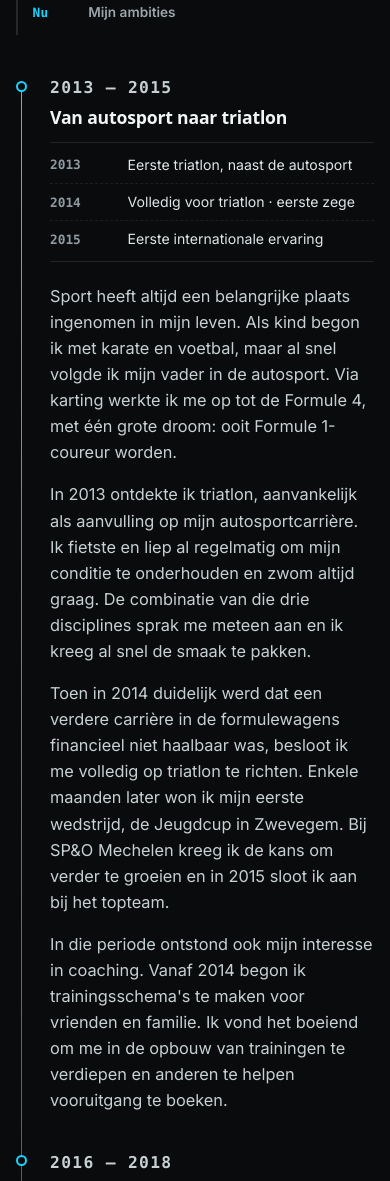
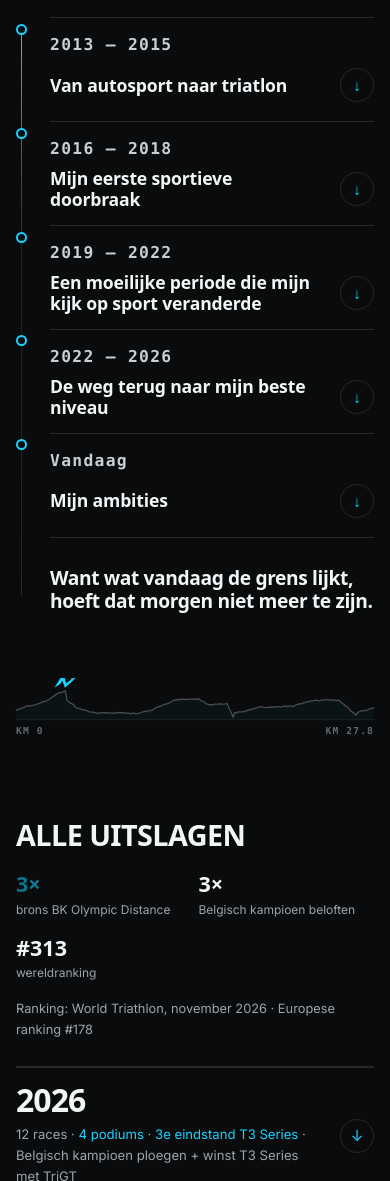
Before and after one commit to h8v6h2mmjz-eng/neal-website, a plain HTML site: page racing.html in a window 390 px wide. Shown: the part 1755-2936 px from the top of the page. Drawn offline with Linux system fonts and the light colour scheme; a web font is replaced by a local one.

Commit message:
Update stylesheet version to v18 and enhance mobile layout for improved responsiveness

```diff
--- a/coaching.html
+++ b/coaching.html
@@ -340,7 +340,7 @@
     .js .reveal { opacity: 1; transform: none; }
   }
 </style>
-<link rel="stylesheet" href="eigen.css?v=17">
+<link rel="stylesheet" href="eigen.css?v=18">
 </head>
 <body>
 
--- a/eigen.css
+++ b/eigen.css
@@ -197,3 +197,17 @@ a, button, summary, label, input, select, textarea { -webkit-tap-highlight-color
   header .nav:has(.nav-links a.keep) .brand .lw { display: none; }
   header .brand .lw { font-size: .6rem !important; }
 }
+
+/* Mobiel: scheidingslijnen (routelijnen) veel smaller zodat de pagina's korter worden */
+@media (max-width: 760px) {
+  .route-divider { height: 34px; margin: 4px auto 30px; }
+  .route-map { height: 30px; margin: 4px auto 30px; }
+  .route-divider .rd-mark { width: 22px; height: 11px; }
+  .route-map .rm-cp { width: 14px; height: 14px; padding: 4px !important; }
+  .route-map .rm-flag { width: 12px; height: 15px; }
+  .route-map .rm-road { stroke-width: 5; }
+  .route-divider .rd-km, .route-map .rm-lbl { bottom: -16px; }
+  /* Naam onderaan de pagina altijd op één regel naast het logo */
+  footer .brand { min-width: 0; }
+  footer .brand .lw { white-space: nowrap !important; max-width: none !important; }
+}
--- a/racing.html
+++ b/racing.html
@@ -167,6 +167,29 @@
   .lead-more:hover { text-decoration: underline; text-underline-offset: 4px; }
   @media (min-width: 900px) { .story-grid { grid-template-columns: .8fr 1.2fr; gap: 70px; align-items: start; } .story-head { position: sticky; top: 110px; max-height: calc(100vh - 120px); overflow-y: auto; } }
 
+  /* ---------- Mobiel: hoofdstukken en seizoenen inklappen (tik om te openen) ---------- */
+  .tik-kop { cursor: pointer; -webkit-user-select: none; user-select: none; }
+  .tik-kop:focus-visible { outline: 2px solid var(--accent); outline-offset: 4px; }
+  .tik-pijl { flex: none; display: inline-grid; place-items: center; width: 34px; height: 34px; border-radius: 50%; border: 1px solid var(--line); color: var(--accent); font-size: .95rem; transition: transform .3s var(--ease); }
+  .open > .tik-kop .tik-pijl, .open > h3.tik-kop .tik-pijl { transform: rotate(180deg); }
+  /* Hoofdstukken */
+  .chapter.inklap { padding: 14px 0; border-top: 1px solid var(--line); }
+  .chapter.inklap + .chapter.inklap { margin-top: 0; }
+  .chapter.inklap:last-of-type { border-bottom: 1px solid var(--line); }
+  .chapter.inklap .tl-yr { margin-bottom: .3rem; }
+  .chapter.inklap h3 { display: flex; justify-content: space-between; align-items: center; gap: 1rem; margin-bottom: 0; min-height: 44px; }
+  .chapter.inklap.open h3 { margin-bottom: .9rem; }
+  .chapter.inklap:not(.open) > :not(.tl-yr):not(h3) { display: none; }
+  /* Seizoenen */
+  .season.inklap { padding: 0; border-top: 1px solid var(--line); }
+  .season.inklap .s-head { display: grid; grid-template-columns: minmax(0, 1fr) auto; align-items: center; column-gap: 1rem; margin: 0; padding: 16px 0; min-height: 44px; }
+  .season.inklap .s-head > p { grid-column: 1; }
+  .season.inklap .s-head > .tik-pijl { grid-column: 2; grid-row: 1 / span 2; }
+  .season.inklap.open .agenda { padding-bottom: 14px; }
+  .season.inklap:not(.open) .agenda { display: none; }
+  .season.inklap .s-yr { font-size: 2rem; }
+  .story-quote.na-inklap { margin-top: 28px; }
+
   /* ---------- Racekalender ---------- */
   .cal-head { display: flex; flex-wrap: wrap; justify-content: space-between; align-items: end; gap: 1.4rem 2rem; padding-bottom: 26px; border-bottom: 1px solid var(--line); }
   .stats { display: grid; grid-template-columns: repeat(2, auto); justify-content: start; gap: 14px 28px; }
@@ -266,7 +289,7 @@
     .js .reveal, .js .race.reveal { opacity: 1; transform: none; }
   }
 </style>
-<link rel="stylesheet" href="eigen.css?v=17">
+<link rel="stylesheet" href="eigen.css?v=18">
 </head>
 <body>
 <a href="#inhoud" class="skip">Naar inhoud</a>
@@ -737,6 +760,54 @@
   document.addEventListener('click', e => { if (menu.classList.contains('open') && !menu.contains(e.target) && !burger.contains(e.target)) zetMenu(false); });
   menu.addEventListener('focusout', e => { if (e.relatedTarget && !menu.contains(e.relatedTarget) && e.relatedTarget !== burger) zetMenu(false); });
 
+  // Mobiel: hoofdstukken van "Mijn verhaal" en de seizoenen in de uitslagen zijn ingeklapt; tik op een kop om te openen.
+  (() => {
+    const mqVerhaal = matchMedia('(max-width: 899px)'), mqSeizoen = matchMedia('(max-width: 719px)');
+    const sets = [
+      { mq: mqVerhaal, items: [...document.querySelectorAll('.chapter')], kop: el => el.querySelector('h3') },
+      { mq: mqSeizoen, items: [...document.querySelectorAll('.season')], kop: el => el.querySelector('.s-head') }
+    ];
+    const zet = (el, open) => {
+      el.classList.toggle('open', open);
+      const k = el._kop; if (k) k.setAttribute('aria-expanded', open);
+    };
+    const wissel = el => {
+      const open = !el.classList.contains('open'); zet(el, open);
+      if (!open && el._kop.getBoundingClientRect().top < 0) el.scrollIntoView({ block: 'start' });
+    };
+    const pas = set => {
+      const aan = set.mq.matches;
+      set.items.forEach(el => {
+        const k = set.kop(el); if (!k) return; el._kop = k;
+        el.classList.toggle('inklap', aan);
+        k.classList.toggle('tik-kop', aan);
+        let pijl = k.querySelector(':scope > .tik-pijl');
+        if (aan) {
+          k.setAttribute('role', 'button'); k.tabIndex = 0; zet(el, false);
+          if (!pijl) { pijl = document.createElement('span'); pijl.className = 'tik-pijl'; pijl.setAttribute('aria-hidden', 'true'); pijl.textContent = '↓'; k.appendChild(pijl); }
+        } else {
+          k.removeAttribute('role'); k.removeAttribute('tabindex'); k.removeAttribute('aria-expanded');
+          el.classList.remove('open'); if (pijl) pijl.remove();
+        }
+      });
+      const q = document.querySelector('.story-quote'); if (q) q.classList.toggle('na-inklap', mqVerhaal.matches);
+    };
+    sets.forEach(set => {
+      set.items.forEach(el => {
+        const k = set.kop(el); if (!k) return;
+        // Bij een hoofdstuk mag ook het jaartal erboven aangetikt worden
+        const doelen = [k, el.querySelector(':scope > .tl-yr')].filter(Boolean);
+        doelen.forEach(d => d.addEventListener('click', e => { if (el.classList.contains('inklap') && !e.target.closest('a')) wissel(el); }));
+        k.addEventListener('keydown', e => { if (el.classList.contains('inklap') && (e.key === 'Enter' || e.key === ' ')) { e.preventDefault(); wissel(el); } });
+      });
+      pas(set); set.mq.addEventListener('change', () => pas(set));
+    });
+    // Links naar een hoofdstuk (inhoudstafel) openen dat hoofdstuk meteen
+    const openDoel = id => { const el = id && document.getElementById(id); if (el && el.classList.contains('inklap')) zet(el, true); };
+    document.querySelectorAll('a[href^="#"]').forEach(a => a.addEventListener('click', () => openDoel(a.getAttribute('href').slice(1))));
+    if (location.hash) openDoel(location.hash.slice(1));
+  })();
+
   if (typeof applyLogo === 'function') applyLogo('arrow');
   if (typeof nvvLigatures === 'function') nvvLigatures(document.getElementById('naam'), [[19, 137, 163], [25, 211, 255]]);
 </script>
```
Also changed, not shown: contact.html (+1 -1 lines), index.html (+1 -1 lines).
